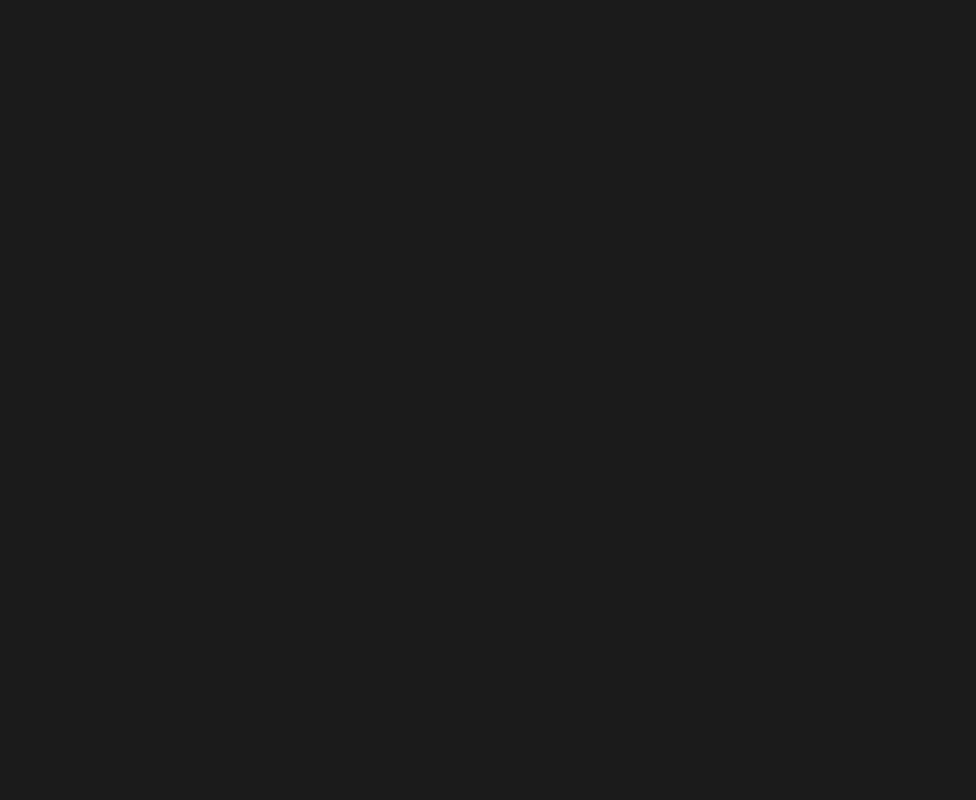
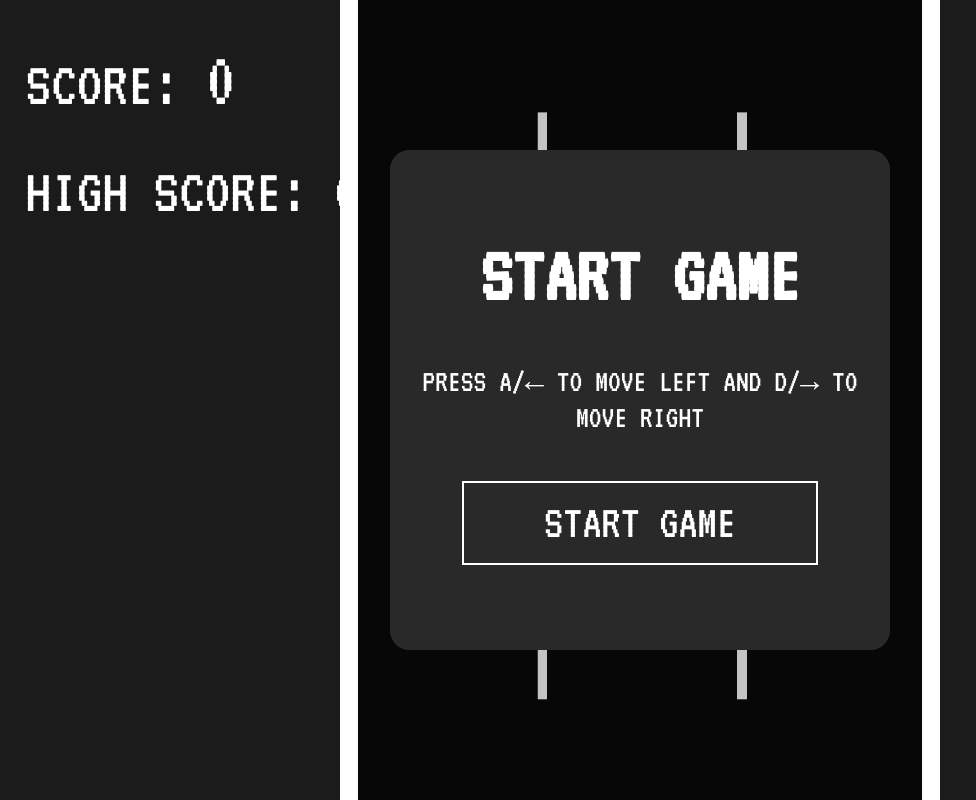
Before and after one commit to sajagshrestha/car-lane-game, a plain HTML site: page index.html in a window 1280 px wide. Shown: the whole page, without its empty margins (0-976 px from the left). Drawn offline with Linux system fonts and the light colour scheme.

Commit message:
game mechanics added

```diff
--- a/index.html
+++ b/index.html
@@ -8,8 +8,28 @@
 		<link rel="stylesheet" href="styles/index.css" />
 	</head>
 	<body>
+		<div class="score-container">SCORE: <span class="score">0</span></div>
+		<div class="high-score-container">
+			HIGH SCORE: <span id="high-score">0</span>
+		</div>
+
 		<canvas id="canvas"></canvas>
+
+		<div id="game-over" class="game-overlay">
+			<h1>GAME OVER</h1>
+			<p class="game-score">YOUR SCORE: <span class="score">0</span></p>
+			<button class="game-button" id="retry">RETRY</button>
+		</div>
+
+		<div id="start-game" class="game-overlay">
+			<h1>START GAME</h1>
+			<p class="instructions">
+				PRESS A/&#8592; TO MOVE LEFT AND D/&#8594; TO MOVE RIGHT
+			</p>
+			<button class="game-button" id="start">START GAME</button>
+		</div>
 		<script src="./js/helpers.js"></script>
+		<script src="./js/gameMechanics.js"></script>
 		<script src="./js/Background.js"></script>
 		<script src="./js/Car.js"></script>
 		<script src="./js/index.js"></script>
--- /dev/null
+++ b/js/gameMechanics.js
@@ -0,0 +1,72 @@
+//kebibindings
+window.addEventListener("keydown", (e) => {
+	if (e.keyCode === 65 || e.keyCode === 37) {
+		currentLane--;
+		if (currentLane < 0) currentLane = 0;
+	}
+	if (e.keyCode === 68 || e.keyCode === 39) {
+		currentLane++;
+		if (currentLane > 2) currentLane = 2;
+	}
+});
+
+let obstacleId;
+const generateObstacles = () => {
+	obstacleId = setInterval(() => {
+		const x = lanes[generateRandomIntegerBetween(0, lanes.length)];
+		const y =
+			obstacleYPositions[
+				generateRandomIntegerBetween(0, obstacleYPositions.length)
+			];
+		const imgSrc =
+			obstacleSources[
+				generateRandomIntegerBetween(0, obstacleSources.length)
+			];
+		obstacles.push(new ObstacleCar(x, y, 200, 200, imgSrc));
+	}, 1000);
+};
+
+const collisionDetectedBetween = (player, obstacle) => {
+	let collisonWidth = player.width - 30;
+	if (
+		player.x < obstacle.x + collisonWidth &&
+		player.x + collisonWidth > obstacle.x &&
+		player.y < obstacle.y + collisonWidth &&
+		player.y + collisonWidth > obstacle.y
+	) {
+		return true;
+	}
+};
+
+const updateScore = (score) => {
+	bothScores.forEach((s) => {
+		s.innerHTML = score;
+	});
+	if (score >= highScore) {
+		highScore = score;
+	}
+	if (score % 3 === 0) {
+		carSpeed += 1;
+	}
+};
+
+const gameOver = () => {
+	cancelAnimationFrame(gameLoopId);
+	clearInterval(obstacleId);
+
+	document.getElementById("high-score").innerHTML = highScore;
+	gameOverOverlay.style.display = "flex";
+};
+
+const initGame = () => {
+	score = 0;
+	bothScores.forEach((s) => {
+		s.innerHTML = score;
+	});
+	obstacles = [];
+	currentLane = 1;
+	carSpeed = 10;
+	gameLoop();
+	generateObstacles();
+	gameOverOverlay.style.display = "none";
+};
--- a/js/helpers.js
+++ b/js/helpers.js
@@ -1,29 +1,3 @@
-function generateRandomIntegerBetween(minValue, maxValue) {
+const generateRandomIntegerBetween = (minValue, maxValue) => {
 	return Math.floor(Math.random() * (maxValue - minValue) + minValue);
-}
-
-function generateObstacles() {
-	setInterval(() => {
-		const x = lanes[generateRandomIntegerBetween(0, lanes.length)];
-		const y =
-			obstacleYPositions[
-				generateRandomIntegerBetween(0, obstacleYPositions.length)
-			];
-		const imgSrc =
-			obstacleSources[
-				generateRandomIntegerBetween(0, obstacleSources.length)
-			];
-		obstacles.push(new ObstacleCar(x, y, 200, 200, imgSrc));
-	}, 1000);
-}
-const checkCollision = (player, obstacle) => {
-	let collisonWidth = 170;
-	if (
-		player.x < obstacle.x + collisonWidth &&
-		player.x + collisonWidth > obstacle.x &&
-		player.y < obstacle.y + collisonWidth &&
-		player.y + collisonWidth > obstacle.y
-	) {
-		carSpeed = 0;
-	}
 };
--- a/js/index.js
+++ b/js/index.js
@@ -1,12 +1,15 @@
 const canvas = document.getElementById("canvas");
 const context = canvas.getContext("2d");
+const bothScores = document.querySelectorAll(".score");
+const gameOverOverlay = document.getElementById("game-over");
+const startGameOverlay = document.getElementById("start-game");
+const retryButton = document.getElementById("retry");
+const startButton = document.getElementById("start");
 
 canvas.height = innerHeight;
 canvas.width = 600;
 
 const lanes = [canvas.width - 580, canvas.width - 390, canvas.width - 200];
-let currentLane = 1;
-let carSpeed = 10;
 
 const obstacleSources = [
 	"assets/obs1.png",
@@ -15,7 +18,12 @@ const obstacleSources = [
 	"assets/obs4.png",
 ];
 const obstacleYPositions = [-300, -500, -700];
-let obstacles = [];
+
+let highScore = 0;
+let score;
+let obstacles;
+let currentLane;
+let carSpeed;
 
 //create player
 const player = new PlayerCar(
@@ -35,27 +43,26 @@ const gameBackground = new Background(
 	"assets/bg.png"
 );
 
+//main game loop
+let gameLoopId;
 const gameLoop = () => {
+	gameLoopId = requestAnimationFrame(gameLoop);
 	gameBackground.update();
 	player.update();
 	obstacles.forEach((obstacle) => {
 		obstacle.update();
-		checkCollision(player, obstacle);
+		if (collisionDetectedBetween(player, obstacle)) {
+			gameOver();
+		} else if (player.y < obstacle.y - obstacle.height) {
+			score++;
+			updateScore(score);
+		}
 	});
 	obstacles = obstacles.filter((obstacle) => obstacle.y < canvas.height);
-	requestAnimationFrame(gameLoop);
 };
 
-window.addEventListener("keydown", (e) => {
-	if (e.keyCode === 65 || e.keyCode === 37) {
-		currentLane--;
-		if (currentLane < 0) currentLane = 0;
-	}
-	if (e.keyCode === 68 || e.keyCode === 39) {
-		currentLane++;
-		if (currentLane > 2) currentLane = 2;
-	}
+retryButton.addEventListener("click", initGame);
+startButton.addEventListener("click", () => {
+	startGameOverlay.style.display = "none";
+	initGame();
 });
-
-gameLoop();
-generateObstacles();
--- a/styles/index.css
+++ b/styles/index.css
@@ -1,15 +1,82 @@
+@import url("https://fonts.googleapis.com/css2?family=VT323&display=swap");
 * {
 	margin: 0;
 	padding: 0;
 	box-sizing: border-box;
+	font-family: "VT323", monospace;
 }
 
 body {
 	background-color: #1b1b1b;
 	min-height: 100vh;
-	display: grid;
-	place-items: center;
+	display: flex;
+	align-items: center;
+	justify-content: center;
+	position: relative;
 }
 
 canvas {
+	background-image: url(../assets/bg.png);
+	background-size: 100% 200%;
 }
+
+.score-container {
+	position: absolute;
+	top: 5%;
+	left: 2%;
+	font-size: 4rem;
+	color: white;
+}
+
+.high-score-container {
+	position: absolute;
+	top: 20%;
+	left: 2%;
+	font-size: 4rem;
+	color: white;
+}
+
+.game-overlay {
+	position: absolute;
+	z-index: 99;
+	height: 500px;
+	width: 500px;
+	background-color: #29292a;
+	display: flex;
+	border-radius: 20px;
+	flex-direction: column;
+	gap: 3rem;
+	align-items: center;
+	justify-content: center;
+	color: white;
+	padding: 0 2rem;
+}
+.game-overlay h1,
+.score {
+	font-size: 5rem;
+}
+.game-button {
+	color: white;
+	font-size: 3rem;
+	background: transparent;
+	outline: none;
+	border: 2px solid white;
+	padding: 1rem 5rem;
+	cursor: pointer;
+	transition: all 0.2s;
+}
+
+.game-button:hover {
+	background: white;
+	color: #1b1b1b;
+}
+
+.game-score,
+.game-overlay .score {
+	font-size: 3rem;
+}
+
+.instructions {
+	font-size: 2rem;
+	text-align: center;
+}
```
